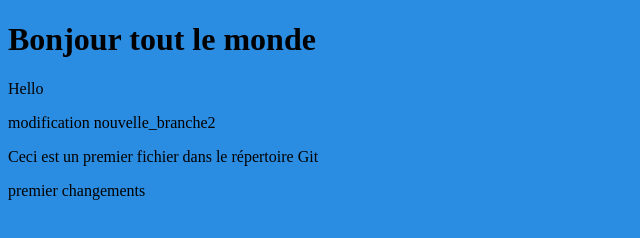
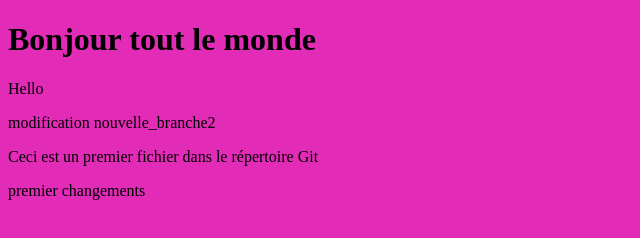
Before and after one commit to ibtissamtest/demogithub, a plain HTML site: page index.html in a window 1280 px wide. Shown: the whole page, without its empty margins (0-640 px from the left). Drawn offline with Linux system fonts and the light colour scheme.

Commit message:
modifier le fichier css

```diff
--- a/bluestyle.css
+++ b/bluestyle.css
@@ -1,3 +1,3 @@
 body{
-    background-color: rgb(43, 141, 226);
+    background-color: rgb(226, 43, 183);
 }
```
